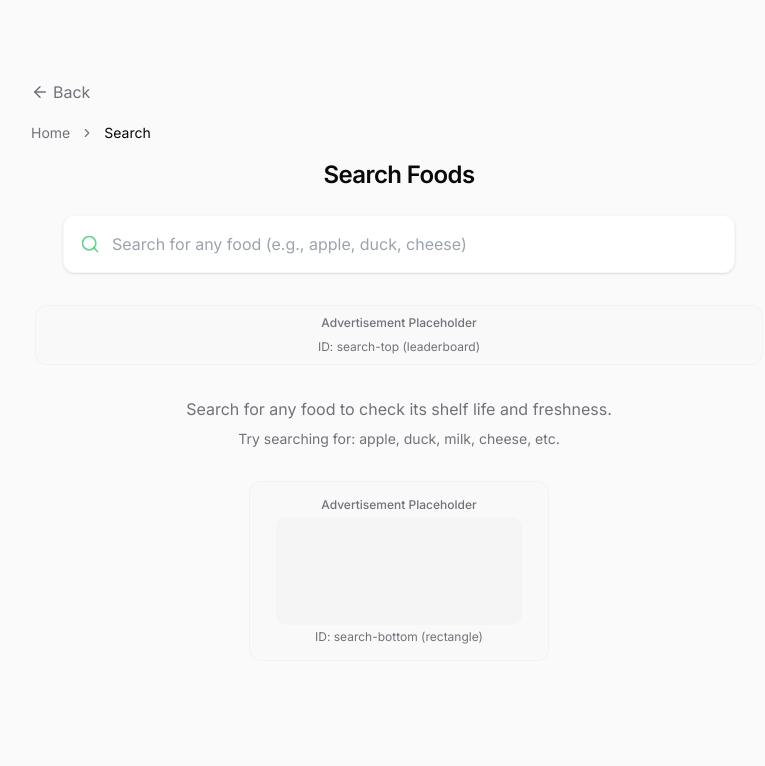
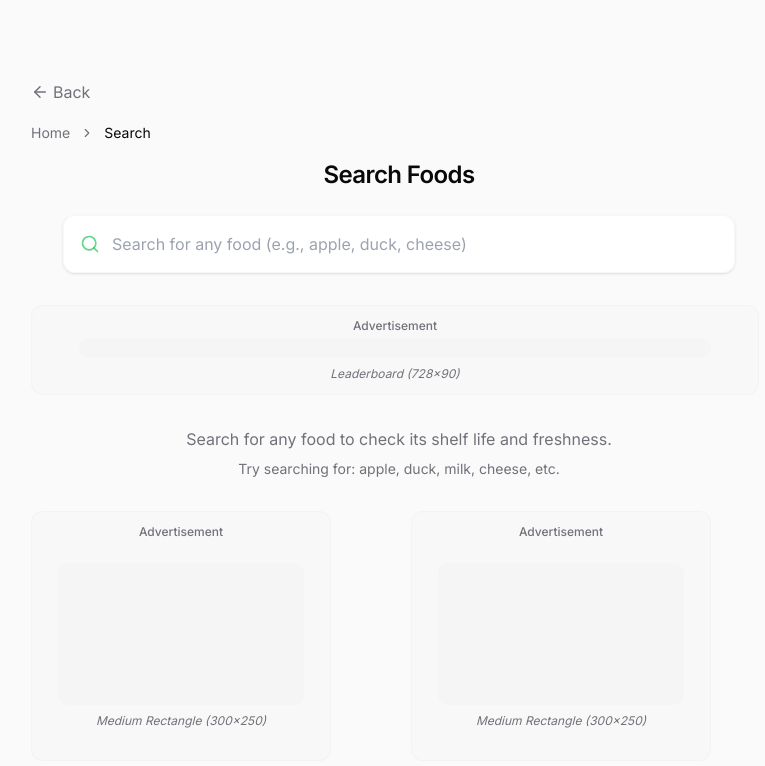
Before and after one commit to Itr3k/fresh-check-app, a React (Vite) app: page /search in a window 1280 px wide. Shown: the top 766 px of the page, without its empty margins (241-1006 px from the left). Built offline with nearby package versions, Linux system fonts and the light colour scheme; a web font is replaced by a local one.

Commit message:
Refactor: Implement ad placeholder and styling
Implement placeholder UI for ad slots and adjust ad unit styling.

```diff
--- a/src/components/AdUnit.tsx
+++ b/src/components/AdUnit.tsx
@@ -2,25 +2,30 @@
 import React, { useEffect, useRef, useState } from "react";
 import { Skeleton } from "@/components/ui/skeleton";
 
-// Optimized dimensions for better performance
+// Standard AdSense display ad sizes
 const AD_FORMAT_DIMENSIONS = {
-  rectangle: { width: "300px", height: "180px" },
-  leaderboard: { width: "728px", height: "60px" },
-  skyscraper: { width: "160px", height: "400px" }
+  rectangle: { width: 300, height: 250, name: "Medium Rectangle" },
+  leaderboard: { width: 728, height: 90, name: "Leaderboard" },
+  skyscraper: { width: 160, height: 600, name: "Wide Skyscraper" },
+  large_mobile: { width: 320, height: 100, name: "Large Mobile Banner" },
+  mobile_banner: { width: 320, height: 50, name: "Mobile Banner" },
+  billboard: { width: 970, height: 250, name: "Billboard" }
 };
 
 interface AdUnitProps {
   slotId?: string;
   className?: string;
-  format?: "rectangle" | "leaderboard" | "skyscraper";
+  format?: keyof typeof AD_FORMAT_DIMENSIONS;
   lazyLoad?: boolean;
+  responsive?: boolean;
 }
 
 const AdUnit: React.FC<AdUnitProps> = ({
   slotId = "default-ad-slot",
   className = "",
   format = "rectangle",
-  lazyLoad = true
+  lazyLoad = true,
+  responsive = true
 }) => {
   const adRef = useRef<HTMLDivElement>(null);
   const [isVisible, setIsVisible] = useState(!lazyLoad);
@@ -29,14 +34,13 @@ const AdUnit: React.FC<AdUnitProps> = ({
   const initializedRef = useRef(false);
   const timeoutRef = useRef<ReturnType<typeof setTimeout> | null>(null);
 
-  // Size based on format
-  let sizeClass = "h-[180px] w-full max-w-[300px] mx-auto"; // default rectangle
+  // Get dimensions for the selected format
+  const adDimensions = AD_FORMAT_DIMENSIONS[format];
 
-  if (format === "leaderboard") {
-    sizeClass = "h-[60px] w-full max-w-[728px] mx-auto";
-  } else if (format === "skyscraper") {
-    sizeClass = "h-[400px] w-[160px] md:w-[300px]";
-  }
+  // Generate responsive or fixed size classes
+  const sizeClass = responsive
+    ? `h-auto w-full max-w-[${adDimensions.width}px] mx-auto aspect-[${adDimensions.width}/${adDimensions.height}]`
+    : `h-[${adDimensions.height}px] w-[${adDimensions.width}px] mx-auto`;
 
   // Check if in development mode
   const isDevelopment = process.env.NODE_ENV === 'development' ||
@@ -173,26 +177,35 @@ const AdUnit: React.FC<AdUnitProps> = ({
     };
   }, []);
 
-  // Lightweight placeholder
+  // Enhanced placeholder with ad size information
   const renderPlaceholder = () => (
-    <div className="text-center p-3 h-full w-full flex flex-col items-center justify-center bg-secondary/20 rounded-lg border border-border/30">
+    <div className="text-center p-3 h-full w-full flex flex-col items-center justify-center bg-secondary/30 rounded-lg border border-border/30">
       <p className="text-xs text-muted-foreground mb-1 font-medium">
-        {isDevelopment ? "Advertisement Placeholder" : "Advertisement"}
+        {isDevelopment ? "Advertisement" : "Advertisement"}
       </p>
-      <Skeleton className={`w-[90%] h-[70%] rounded-md`} />
-      {isDevelopment && (
-        <p className="text-xs text-muted-foreground mt-1">ID: {slotId} ({format})</p>
-      )}
+      <div className="flex flex-col items-center justify-center w-full h-full">
+        <Skeleton className="w-[90%] h-[70%] rounded-md" />
+        <p className="text-xs text-muted-foreground mt-2 italic">
+          {adDimensions.name} ({adDimensions.width}×{adDimensions.height})
+        </p>
+      </div>
     </div>
   );
 
   // Use a more efficient DOM structure
   return (
     <div
-      className={`overflow-hidden ${sizeClass} ${className} print:hidden`}
+      className={`overflow-hidden ${className} print:hidden ad-unit ad-${format}`}
       role="complementary"
       aria-label="Advertisement"
       data-ad-pending={isVisible && !adLoaded ? "true" : undefined}
+      data-ad-format={format}
+      style={{
+        width: responsive ? '100%' : `${adDimensions.width}px`,
+        height: responsive ? 'auto' : `${adDimensions.height}px`,
+        maxWidth: responsive ? `${adDimensions.width}px` : undefined,
+        aspectRatio: responsive ? `${adDimensions.width}/${adDimensions.height}` : undefined
+      }}
     >
       <div className="relative h-full w-full">
         {(isError || isDevelopment) && renderPlaceholder()}
--- a/src/pages/Index.tsx
+++ b/src/pages/Index.tsx
@@ -1,4 +1,3 @@
-
 import React, { useRef, lazy, Suspense, useCallback, useEffect } from "react";
 import { Helmet } from "react-helmet-async";
 import { Search } from "lucide-react";
@@ -147,21 +146,47 @@ const Index = () => {
           {/* Critical content for first paint - Load immediately */}
           <HeroSection onSearch={handleSearch} />
 
+          {/* Main content area - Desktop view with sidebars */}
+          <div className="flex flex-col lg:flex-row gap-6 mt-8">
+            {/* Left sidebar ad - desktop only */}
+            <div className="hidden lg:block lg:w-[180px] flex-shrink-0">
+              <div className="sticky top-24">
+                <Suspense fallback={<SkeletonLoader height="600px" className="w-[160px]" />}>
+                  <AdUnit slotId="left-sidebar" format="skyscraper" className="hidden lg:block" responsive={false} />
+                </Suspense>
+              </div>
+            </div>
+
+            {/* Main content column */}
+            <div className="flex-1">
               <PopularFoods />
 
               {/* Food Labels Preview - Load eagerly */}
               <FoodLabelsPreview />
 
+              {/* Horizontal ad after popular content - all devices */}
+              <div className="my-8 print:hidden">
+                <Suspense fallback={<SkeletonLoader height="90px" />}>
+                  <AdUnit
+                    slotId="home-leaderboard"
+                    format="leaderboard"
+                    className="hidden md:block"
+                    lazyLoad={true}
+                    responsive={true}
+                  />
+                  <AdUnit
+                    slotId="home-mobile-banner"
+                    format="mobile_banner"
+                    className="md:hidden"
+                    lazyLoad={true}
+                    responsive={true}
+                  />
+                </Suspense>
+              </div>
+
               <div id="browse-categories">
                 <Suspense fallback={<SkeletonLoader height="300px" className="mt-8" />}>
                   <CategoryCards />
-            </Suspense>
-          </div>
-
-          {/* Only show ONE ad, and only after content has loaded */}
-          <div className="my-8 print:hidden">
-            <Suspense fallback={<SkeletonLoader height="90px" />}>
-              <AdUnit slotId="home-content" format="leaderboard" lazyLoad={true} />
                 </Suspense>
               </div>
 
@@ -174,6 +199,13 @@ const Index = () => {
               <Suspense fallback={<SkeletonLoader height="250px" className="mt-8" />}>
                 <FoodSafetyFacts />
               </Suspense>
+
+              {/* Rectangle ad in content - all devices */}
+              <div className="my-8 print:hidden">
+                <Suspense fallback={<SkeletonLoader height="250px" className="w-full max-w-[300px] mx-auto" />}>
+                  <AdUnit slotId="home-rectangle" format="rectangle" lazyLoad={true} />
+                </Suspense>
+              </div>
 
               <Suspense fallback={<SkeletonLoader height="200px" className="mt-8" />}>
                 <SavedFoods />
@@ -197,6 +229,17 @@ const Index = () => {
                   </div>
                 </div>
               </div>
+            </div>
+
+            {/* Right sidebar ad - desktop only */}
+            <div className="hidden lg:block lg:w-[180px] flex-shrink-0">
+              <div className="sticky top-24">
+                <Suspense fallback={<SkeletonLoader height="600px" className="w-[160px]" />}>
+                  <AdUnit slotId="right-sidebar" format="skyscraper" className="hidden lg:block" responsive={false} />
+                </Suspense>
+              </div>
+            </div>
+          </div>
         </main>
 
         <Footer />
--- a/src/pages/SearchPage.tsx
+++ b/src/pages/SearchPage.tsx
@@ -1,4 +1,3 @@
-
 import { useState, useEffect, lazy, Suspense } from "react";
 import { Helmet } from "react-helmet-async";
 import { motion } from "framer-motion";
@@ -128,8 +127,14 @@ const SearchPage = () => {
         </motion.div>
 
         <div className="mb-8">
-          <Suspense fallback={<Skeleton className="h-[60px] w-full" />}>
-            <AdUnit slotId="search-top" className="mb-8" format="leaderboard" />
+          <Suspense fallback={<Skeleton className="h-[90px] w-full max-w-[728px] mx-auto" />}>
+            <AdUnit
+              slotId="search-top"
+              className="mb-8"
+              format="leaderboard"
+              lazyLoad={false}
+              responsive={true}
+            />
           </Suspense>
         </div>
 
@@ -192,9 +197,22 @@ const SearchPage = () => {
           )}
         </div>
 
-        <Suspense fallback={<Skeleton className="h-[180px] w-full" />}>
-          <AdUnit slotId="search-bottom" className="mt-8" format="rectangle" />
-        </Suspense>
+        <div className="mt-8 grid md:grid-cols-2 gap-6">
+          <Suspense fallback={<Skeleton className="h-[250px] w-full" />}>
+            <AdUnit
+              slotId="search-bottom-left"
+              format="rectangle"
+              responsive={true}
+            />
+          </Suspense>
+          <Suspense fallback={<Skeleton className="h-[250px] w-full" />}>
+            <AdUnit
+              slotId="search-bottom-right"
+              format="rectangle"
+              responsive={true}
+            />
+          </Suspense>
+        </div>
       </div>
     </PageTransition>
   );
```
Lines whose indentation alone changed are shown as unchanged.
